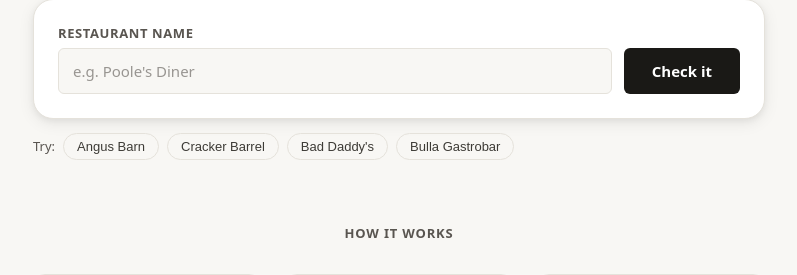
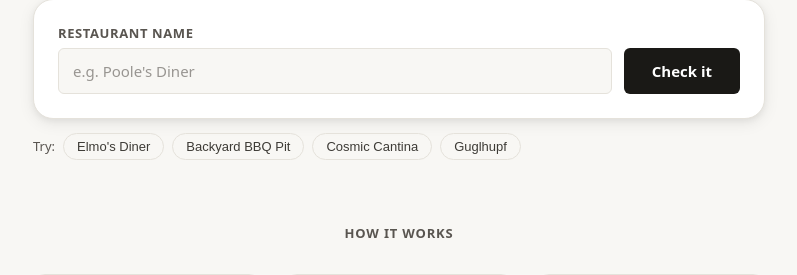
Before and after one commit to nocapchicken/nocapchicken.github.io, a Flask app: page / in a window 1280 px wide. Shown: the part 407-682 px from the top of the page, without its empty margins (241-1038 px from the left). Run offline with Flask 3, Linux system fonts and the light colour scheme.

Commit message:
swap example chips to Durham restaurants familiar to Duke students
Elmo's Diner (A), Backyard BBQ Pit (Flagged, triggers divergence
warning), Cosmic Cantina (A), Guglhupf (A). All verified in dataset
with predictions and SHAP explanations.

Co-Authored-By: Claude Opus 4.6 (1M context) <noreply@anthropic.com>

```diff
--- a/app/templates/index.html
+++ b/app/templates/index.html
@@ -70,10 +70,10 @@
         </form>
         <div class="examples-row" aria-label="Try an example">
           <span class="examples-label">Try:</span>
-          <button class="example-chip" type="button" data-name="Angus Barn">Angus Barn</button>
-          <button class="example-chip" type="button" data-name="Cracker Barrel Old Country Store">Cracker Barrel</button>
-          <button class="example-chip" type="button" data-name="Bad Daddy's Burger Bar">Bad Daddy's</button>
-          <button class="example-chip" type="button" data-name="Bulla Gastrobar Charlotte">Bulla Gastrobar</button>
+          <button class="example-chip" type="button" data-name="Elmo's Diner">Elmo's Diner</button>
+          <button class="example-chip" type="button" data-name="Backyard BBQ Pit">Backyard BBQ Pit</button>
+          <button class="example-chip" type="button" data-name="Cosmic Cantina">Cosmic Cantina</button>
+          <button class="example-chip" type="button" data-name="Guglhupf Restaurant">Guglhupf</button>
         </div>
       </section>
 
```
Also changed, not shown: docs/index.html (+4 -4 lines).
